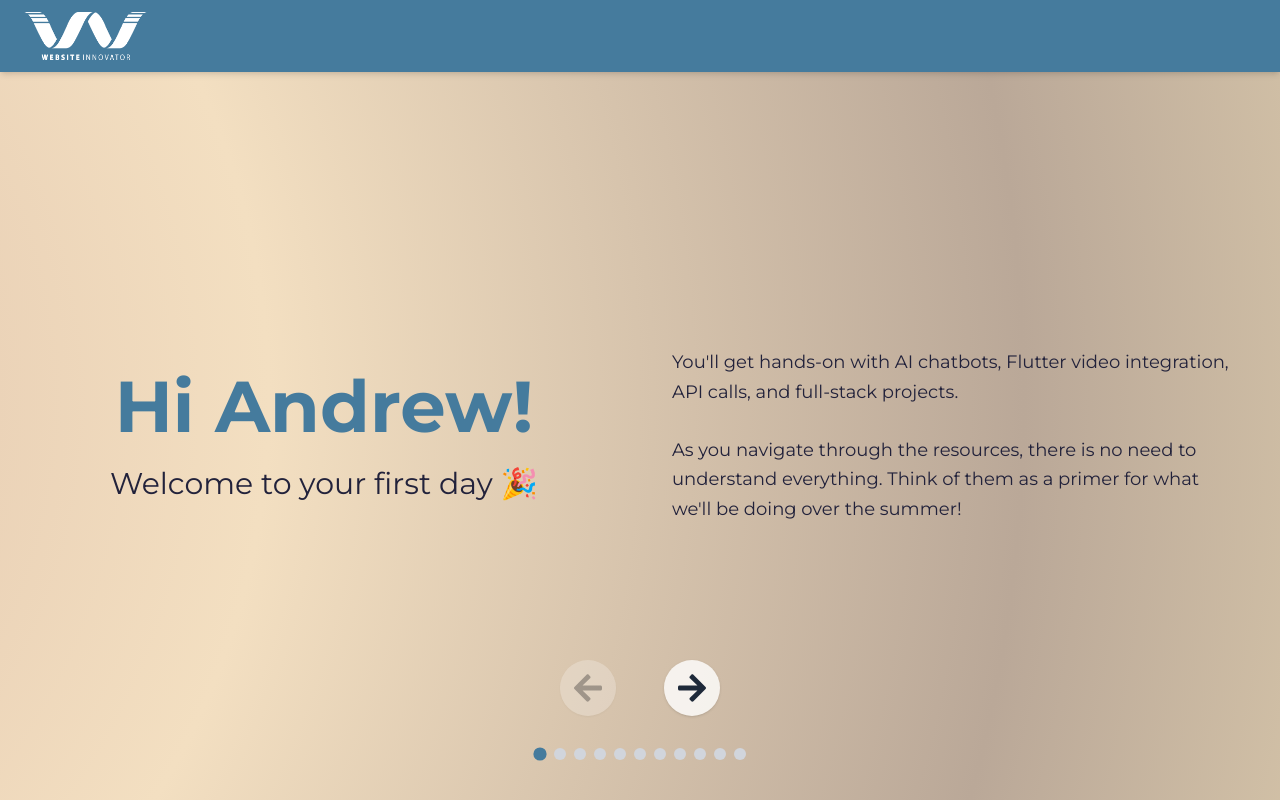
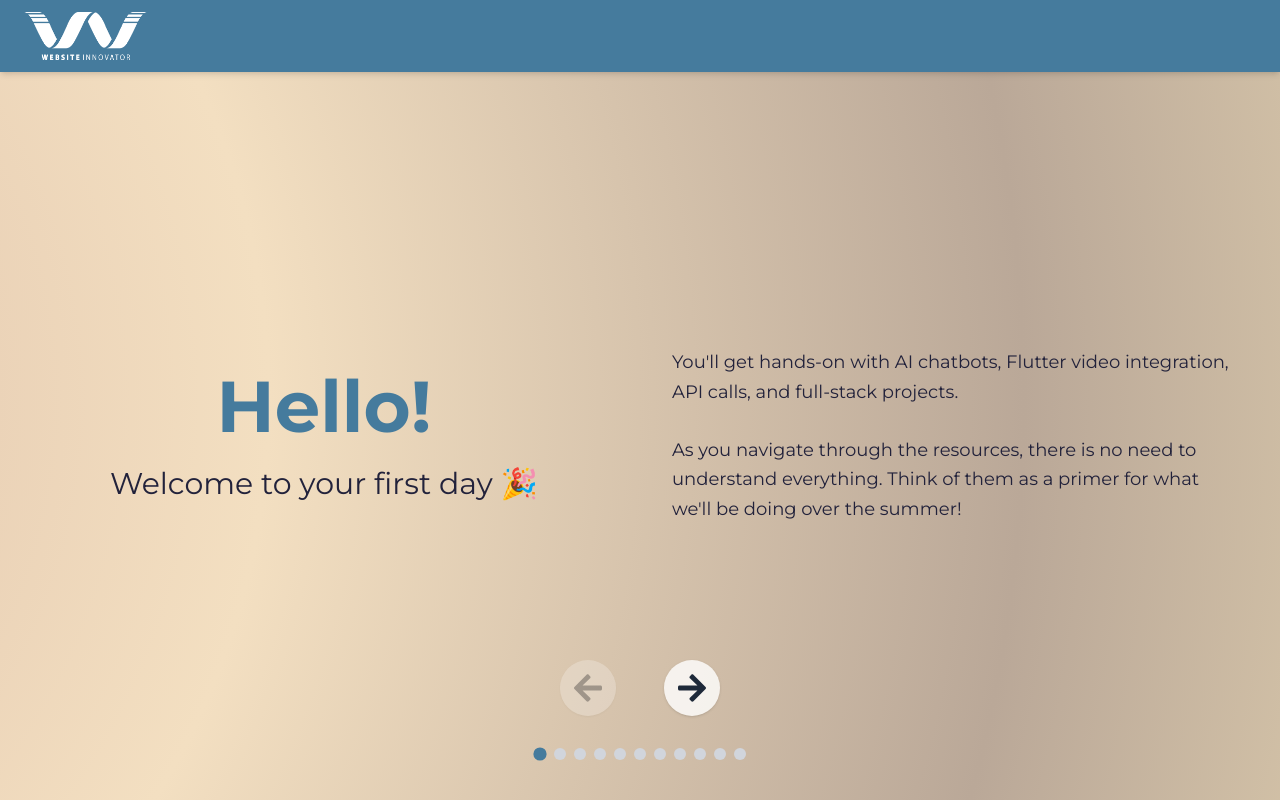
Before and after one commit to skim1243/welcome-interns, a Next.js app: page / in a window 1280 px wide. Built offline with nearby package versions, Linux system fonts and the light colour scheme.

Commit message:
Intern update

```diff
--- a/src/app/layout.tsx
+++ b/src/app/layout.tsx
@@ -13,8 +13,8 @@ const geistMono = Geist_Mono({
 });
 
 export const metadata: Metadata = {
-  title: "Nathaniel's Welcome",
-  description: "Nathaniel's Welcome page",
+  title: "Interns' Welcome",
+  description: "Interns' Welcome page",
 };
 
 export default function RootLayout({
--- a/src/app/page.tsx
+++ b/src/app/page.tsx
@@ -11,7 +11,7 @@ const sections = [
         <div className="flex flex-col items-center justify-center">
 
           <h1 className="text-5xl sm:text-7xl font-bold mb-4 text-[#457b9d]">
-            Hi Andrew!
+            Hello!
           </h1>
           <p className="text-2xl sm:text-3xl font-medium text-[#22223b] mt-2">
             Welcome to your first day 🎉
```
